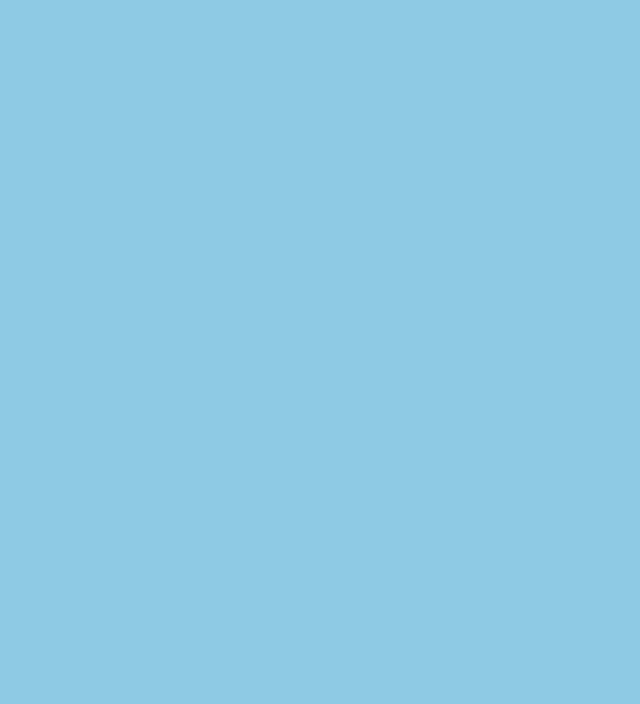
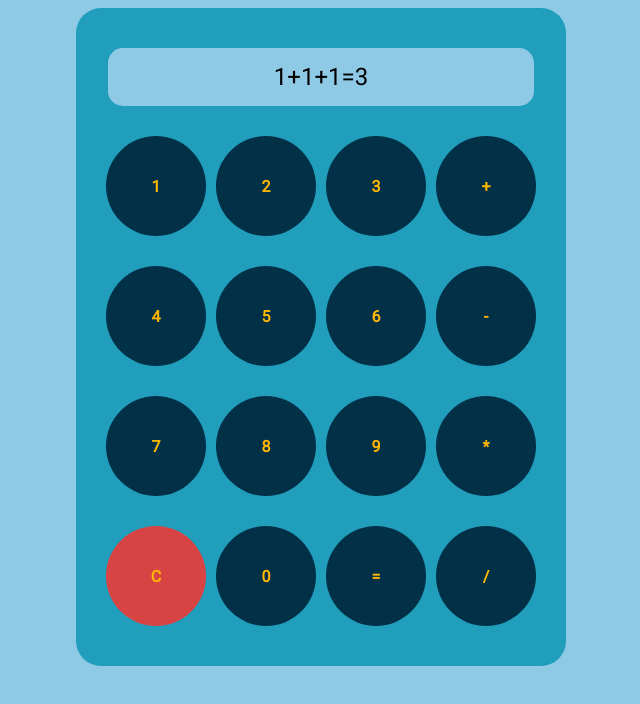
Before and after one commit to PraneethJain/calculator, a plain HTML site: page index.html in a window 1280 px wide. Shown: the whole page, without its empty margins (319-959 px from the left). Drawn offline with Linux system fonts and the light colour scheme.

Commit message:
Added basic calculator layout

```diff
--- a/index.html
+++ b/index.html
@@ -10,6 +10,34 @@
     <link href='http://fonts.googleapis.com/css?family=Roboto' rel='stylesheet' type='text/css'>
 </head>
 <body>
-
+    <div class="calculator">
+        <div class="output">1+1+1=3</div>
+        <div class="input">
+            <div class="row">
+                <div id="1">1</div>
+                <div id="2">2</div>
+                <div id="3">3</div>
+                <div id="add">+</div>
+            </div>
+            <div class="row">
+                <div id="4">4</div>
+                <div id="5">5</div>
+                <div id="6">6</div>
+                <div id="subtract">-</div>
+            </div>
+            <div class="row">
+                <div id="7">7</div>
+                <div id="8">8</div>
+                <div id="9">9</div>
+                <div id="multiply">*</div>
+            </div>
+            <div class="row">
+                <div id="clear">C</div>
+                <div id="0">0</div>
+                <div id="equals"> = </div>
+                <div id="divide">/</div>
+            </div>
+        </div>
+    </div>
 </body>
 </html>
--- a/style.css
+++ b/style.css
@@ -1,4 +1,46 @@
 body {
+    font-family: 'Roboto', sans-serif;
     background-color: #8ECAE6;
-    color: white;
+    display: flex;
+    justify-content: center;
+    text-align: center;
 }
+
+.calculator {
+    display: flex;
+    flex-direction: column;
+    align-items: center;
+    background-color: #219EBC;
+    padding: 25px;
+    border-radius: 25px;
+}
+
+.output {
+    background-color: #8ECAE6;
+    width: 90%;
+    padding: 15px;
+    border-radius: 15px;
+    font-size: x-large;
+    margin: 15px;
+}
+
+.row {
+    display: flex;
+}
+
+.row > div {
+    display: flex;
+    justify-content: center;
+    align-items: center;
+    border-radius: 50%;
+    background-color: #023047;
+    color: #FFB703;
+    font-weight: bolder;
+    width: 100px;
+    height: 100px;
+    margin: 15px 5px;
+}
+
+#clear {
+    background-color: rgb(216, 68, 68);
+}
```
